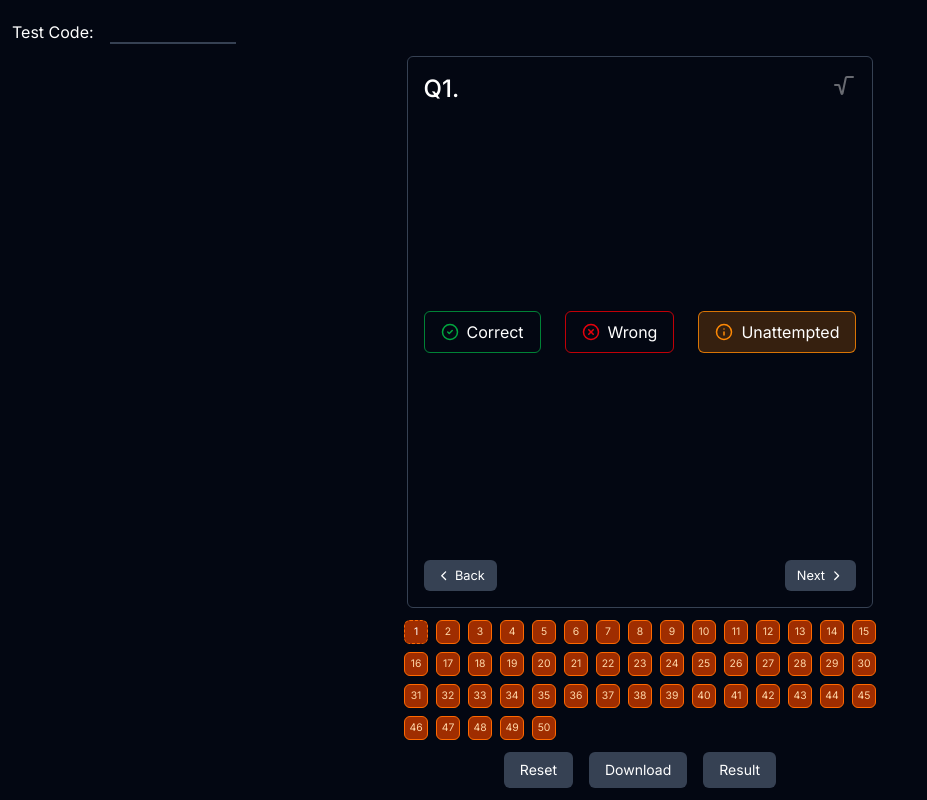
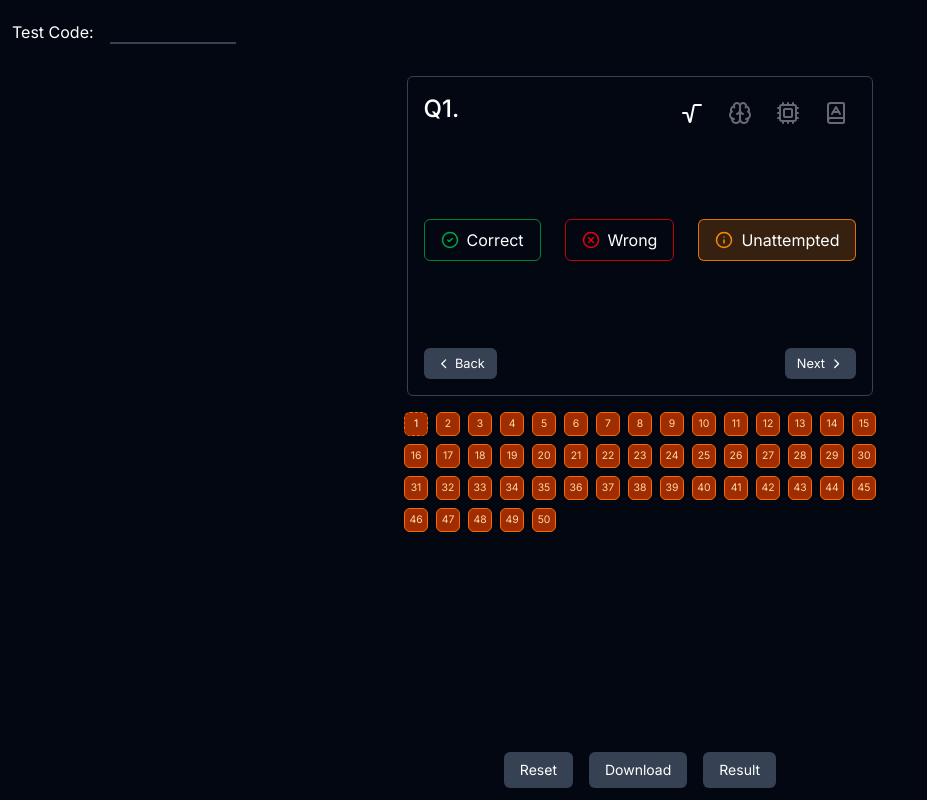
Before and after one commit to shatadal-das/mock-test-analyzer, a React (Vite) app: page / in a window 1280 px wide. Shown: the whole page, without its empty margins (0-927 px from the left). Built offline with nearby package versions, Linux system fonts and the light colour scheme; no server answers.

Commit message:
feat: enhance question navigation and section selection; update UI layout and state management

```diff
--- a/src/App.tsx
+++ b/src/App.tsx
@@ -8,10 +8,16 @@ import useShowResult from "./zustand/use-show-result";
 function App() {
   const { showResult } = useShowResult();
   return (
-    <div className="grid h-screen grid-rows-[auto_1fr_auto_auto] gap-3 p-3">
+    <div className="grid h-screen grid-rows-[auto_1fr_auto] gap-8 p-3">
       <TestCodeInput />
-      {showResult ? <ResultBox /> : <QuestionBox />}
-      <QuestionNumberGrid />
+      {showResult ? (
+        <ResultBox />
+      ) : (
+        <div className="grid grid-rows-[auto_1fr] gap-4">
+          <QuestionBox />
+          <QuestionNumberGrid />
+        </div>
+      )}
       <ActionButtons />
     </div>
   );
--- a/src/components/question-box.tsx
+++ b/src/components/question-box.tsx
@@ -7,6 +7,7 @@ import {
   Radical,
 } from "lucide-react";
 import { useEffect, useState } from "react";
+import { twMerge } from "tailwind-merge";
 import useQuestion from "../zustand/use-question";
 import useQuestionNumber from "../zustand/use-question-number";
 import { CorrectBtn, UnattemptedBtn, WrongBtn } from "./quiz-button";
@@ -15,6 +16,7 @@ function QuestionBox() {
   const {
     currentQuestionNumber,
     currentSection,
+    changeSection,
     nextQuestion,
     previousQuestion,
   } = useQuestionNumber();
@@ -46,19 +48,31 @@ function QuestionBox() {
     setQuestionStatus,
   ]);
 
+  const sections = [
+    { name: "mathematics", icon: <Radical /> },
+    { name: "logicalReasoning", icon: <Brain /> },
+    { name: "computerScience", icon: <Cpu /> },
+    { name: "generalEnglish", icon: <BookA /> },
+  ] as const;
+
   return (
-    <div className="mx-auto flex max-w-[30rem] flex-col justify-between gap-4 rounded-md border border-gray-700 p-4">
+    <div className="mx-auto flex max-w-[30rem] flex-col h-[20rem] justify-between gap-4 rounded-md border border-gray-700 p-4">
       <div className="flex justify-between">
         <p className="text-2xl font-medium">Q{question.number}.</p>
-        {currentSection === "mathematics" ? (
-          <Radical className="opacity-40" />
-        ) : currentSection === "logicalReasoning" ? (
-          <Brain className="opacity-40" />
-        ) : currentSection === "computerScience" ? (
-          <Cpu className="opacity-40" />
-        ) : (
-          <BookA className="opacity-40" />
-        )}
+        <div className="flex gap-2">
+          {sections.map(({ name, icon }) => (
+            <button
+              key={name}
+              className={twMerge(
+                "cursor-pointer p-2 transition-opacity hover:bg-gray-800 rounded-md",
+                currentSection === name ? "opacity-100" : "opacity-40",
+              )}
+              onClick={() => changeSection(name)}
+            >
+              {icon}
+            </button>
+          ))}
+        </div>
       </div>
 
       <div className="flex w-max gap-6">
--- a/src/components/question-number-grid.tsx
+++ b/src/components/question-number-grid.tsx
@@ -7,7 +7,7 @@ function QuestionNumberGrid() {
   const { currentQuestionNumber, currentSection } = useQuestionNumber();
 
   return (
-    <div className="mx-auto grid w-max grid-cols-15 gap-2">
+    <div className="mx-auto grid size-max grid-cols-15 gap-2">
       {Array.from(
         { length: patternPerSection[currentSection].totalQuestions },
         (_, i) => (
--- a/src/zustand/use-question-number.tsx
+++ b/src/zustand/use-question-number.tsx
@@ -4,10 +4,10 @@ import patternPerSection from "../utils/pattern";
 import createSessionStorage from "../utils/session-storage";
 import type { Subjects } from "./use-question";
 
-
 interface QuestionNumberState {
   currentQuestionNumber: number;
   currentSection: Subjects;
+  changeSection: (section: Subjects) => void;
   setQuestionNumber: (questionNumber: number) => void;
   nextQuestion: () => void;
   previousQuestion: () => void;
@@ -20,6 +20,9 @@ const useQuestionNumber = create<QuestionNumberState>()(
     (set, get) => ({
       currentQuestionNumber: 1,
       currentSection: "mathematics",
+      changeSection: (section: Subjects) => {
+        set({ currentSection: section, currentQuestionNumber: 1 });
+      },
       setQuestionNumber: (questionNumber: number) =>
         set({ currentQuestionNumber: questionNumber }),
       nextQuestion: () =>
```
